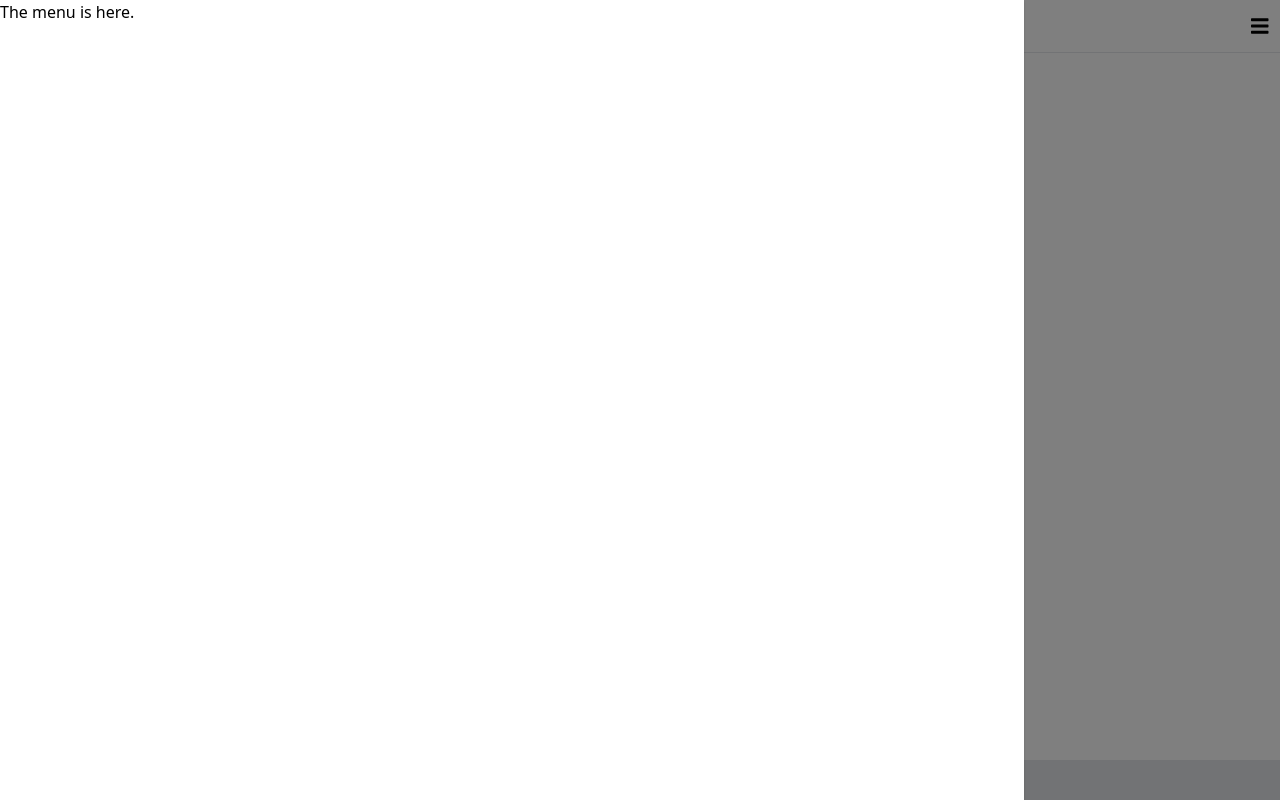
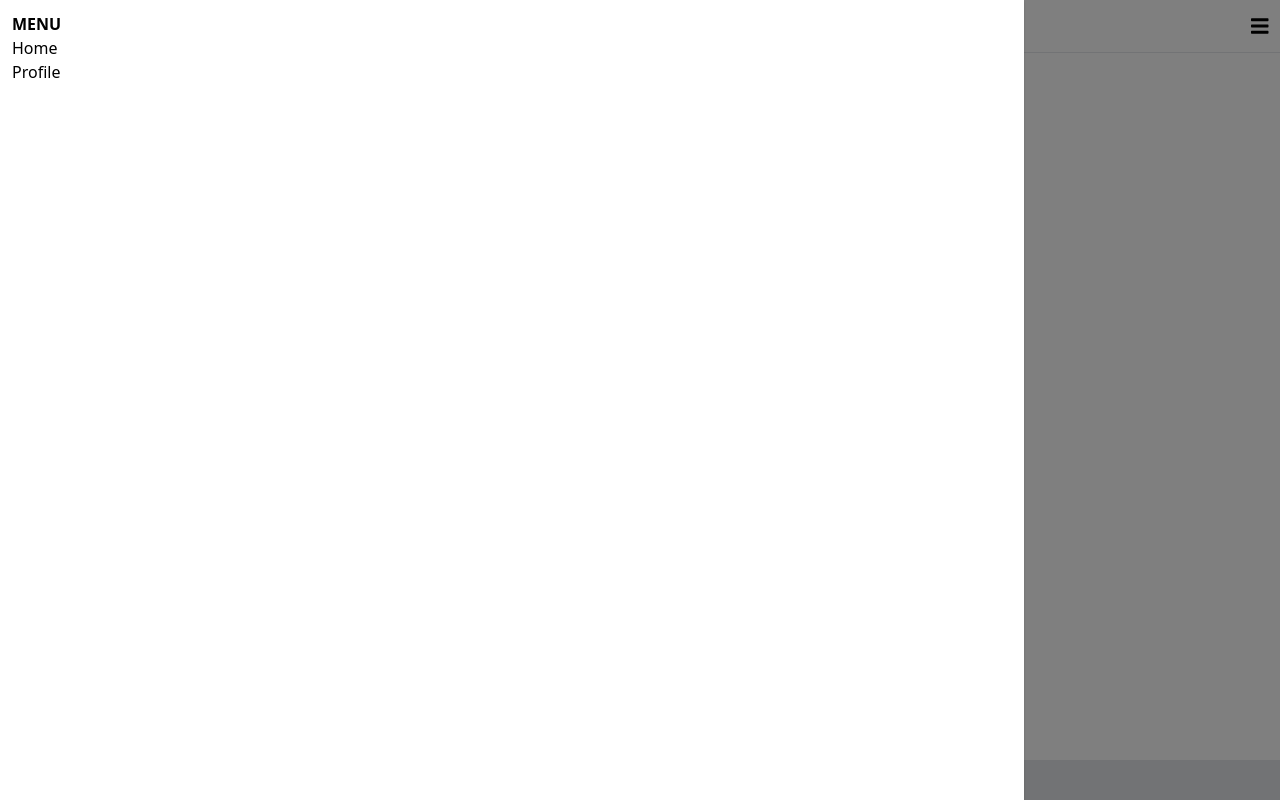
Before and after one commit to NidhiShettigar/react-project, a React (Create React App) app in the folder first-react-project/: page / in a window 1280 px wide. Both pictures are taken after a click on the icon 1259 px from the left and 25 px from the top of the page. Built offline with nearby package versions, Linux system fonts and the light colour scheme.

Commit message:
Animated Menu Slider

```diff
--- a/first-react-project/src/Components/Navigation.js
+++ b/first-react-project/src/Components/Navigation.js
@@ -1,27 +1,28 @@
 import React, { useState } from 'react'
 import { FontAwesomeIcon } from '@fortawesome/react-fontawesome'
 import { faBars } from '@fortawesome/free-solid-svg-icons'
+import { useTransition, animated } from 'react-spring'
 
 function Navigate() {
-    const [showMenu, setShowMenu] = useState(false)
-    let menu,maskMenu
+    const [showMenu, setShowMenu, set] = useState(false)
 
-    if (showMenu) {
-        menu =
-        <div
-            className="fixed bg-white top-0 left-0 w-4/5 h-full z-50 shadow"
-        >
-            The menu is here.
-        </div>
+    const maskTransitions = useTransition(showMenu, {
+        from: { opacity: 0 },
+        enter: { opacity: 1 },
+        leave: { opacity: 0 },
+        reverse: showMenu,
+        delay: 200,
+        onRest: () => set(!showMenu),
+      })
 
-        maskMenu =
-        <div
-            className="bg-black-t-50 fixed top-0 left-0 w-full h-full z-50"
-            onClick={() => setShowMenu(false)}
-        >
-
-        </div>
-    }
+    const menuTransitions = useTransition(showMenu, {
+        from: { opacity: 0, transform: 'translateX(-100%)' },
+        enter: { opacity: 1, transform: 'translateX(0%)' },
+        leave: { opacity: 0, transform: 'translateX(-100%)' },
+        reverse: showMenu,
+        delay: 200,
+        onRest: () => set(!showMenu),
+    })
 
     return(
         <nav>
@@ -32,9 +33,40 @@ function Navigate() {
                 />
             </span>
 
-            {maskMenu}
+            {
+                maskTransitions(
+                    ( styles, item) =>
+                    item &&
+                    <animated.div
+                        style={styles}
+                        className="bg-black-t-50 fixed top-0 left-0 w-full h-full z-50"
+                        onClick={() => setShowMenu(false)}
+                    >
 
-            {menu}
+                    </animated.div>
+                )
+            }
+
+
+            {
+                menuTransitions(
+                    ( styles, item) =>
+                    item &&
+                    <animated.div
+                        style={styles}
+                        className="fixed bg-white top-0 left-0 w-4/5 h-full z-50 shadow p-3"
+                    >
+                    <span className="font-bold">
+                        MENU
+                    </span>
+                    <ol>
+                        <li>Home</li>
+                        <li>Profile</li>
+                    </ol>
+                    </animated.div>
+                )
+            }
+
 
         </nav>
     )
--- /dev/null
+++ b/package.json
@@ -0,0 +1,5 @@
+{
+  "dependencies": {
+    "react-spring": "^9.3.2"
+  }
+}
```
Also changed, not shown: first-react-project/Commentoutcodes.txt (added), 1 other file (tests, documents, lock files or other folders).
